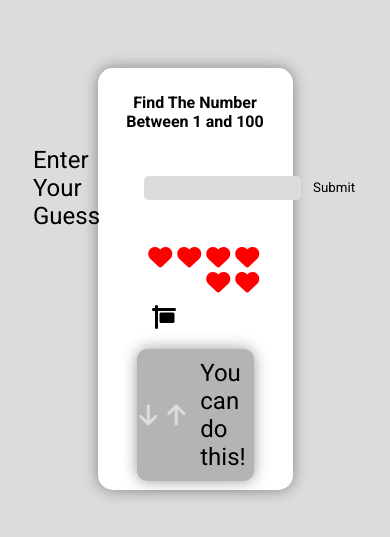
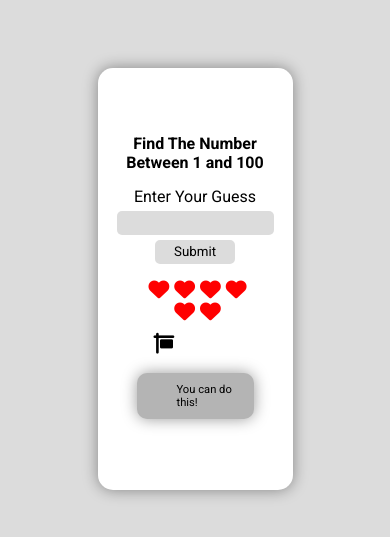
Before and after one commit to Raven-Isaac-Finch/Find-The-Number, a plain HTML site: page index.html in a window 390 px wide. Shown: the part 143-680 px from the top of the page. Drawn offline with Linux system fonts and the light colour scheme.

Commit message:
Responsive Design Added

```diff
--- a/main.js
+++ b/main.js
@@ -37,7 +37,7 @@ submit.addEventListener('click', function() {
         alert("Please Don't Leave the Space Empty");
     } else if (isNaN(userInput.value)) {
         alert("Numbers only please!");
-    } else if (userInput.value > 100 || userInput.value < 1) {
+    } else if (userInput.value > 99 || userInput.value < 1) {
         alert("The Number is between 1 and 100!");
     } else if (userInput.value > randomNumber) {
         lastGuess.innerHTML = `${userInput.value}`;
@@ -55,7 +55,7 @@ submit.addEventListener('click', function() {
         checkIfDead();
     } else if (userInput.value === randomNumber) {
         lastGuess.innerHTML = `${userInput.value}`;
-        feedbackText.innerHTML = 'You win! Good Job!';
+        feedbackText.innerHTML = 'Good Job!';
         console.log(lifeCount);
         feedbackContainer.className = 'youWin-container';
         upArrow.className = 'fa-solid fa-arrow-up arrow-disabled';
@@ -74,7 +74,7 @@ submit.addEventListener('click', function() {
 
 function checkIfDead() {
     if (lifeCount === 0) {
-        feedbackText.innerHTML = 'You lose! Try again!';
+        feedbackText.innerHTML = `You lose! It was ${randomNumber}.`;
         feedbackContainer.className = 'youLose-container';
         upArrow.className = 'fa-solid fa-arrow-up arrow-disabled';
         downArrow.className = 'fa-solid fa-arrow-down arrow-disabled';
--- a/style.css
+++ b/style.css
@@ -44,6 +44,7 @@ body {
     align-items: center;
     font-size: 1.5rem;
     margin-bottom: 15px;
+    width: 66%;
 }
 
 #guess {
@@ -183,6 +184,76 @@ body {
     margin: 0 10px;
 }
 
+@media (max-width: 1000px) {
+    #header-container h1 {
+        text-align: center;
+        margin: 15px;
+        font-size: 2rem;
+    }
+    #lastGuess-container {
+        display: flex;
+        justify-content: center;
+        width: 66%;
+    }
+    #heart-container {
+        width: 66%;
+        text-align: center;
+        margin-bottom: 10px;
+    }
+    #feedback-text {
+        width: 100%;
+        font-size: 0.7rem;
+    }
+    #user-input {
+        flex-direction: column;
+    }
+    #guessLabel {
+        font-size: 1.5rem;
+    }
+    #guess {
+        margin: 5px 0;
+    }
+    #arrow-container {
+        margin-bottom: 20px;
+    }
+}
+
+@media (max-width: 800px) {
+    #header-container h1 {
+        text-align: center;
+        margin: 15px;
+        font-size: 1.5rem;
+    }
+    .fa-heart,
+    .fa-sign-hanging,
+    #lastGuess-text {
+        font-size: 1.3rem;
+    }
+    #lastGuess-container {
+        display: flex;
+        justify-content: center;
+        width: 66%;
+    }
+    #heart-container {
+        width: 66%;
+        text-align: center;
+        margin-bottom: 10px;
+    }
+    #feedback-text {
+        width: 100%;
+        font-size: 0.7rem;
+    }
+    #user-input {
+        flex-direction: column;
+    }
+    #guessLabel {
+        font-size: 1rem;
+    }
+    #guess {
+        margin: 5px 0;
+    }
+}
+
 @media (max-width: 600px) {
     #header-container h1 {
         text-align: center;
@@ -192,7 +263,7 @@ body {
     .fa-heart,
     .fa-sign-hanging,
     #lastGuess-text {
-        font-size: 1.5rem;
+        font-size: 1.3rem;
     }
     #lastGuess-container {
         display: flex;
@@ -201,7 +272,28 @@ body {
     }
     #heart-container {
         width: 66%;
-        text-align: right;
+        text-align: center;
         margin-bottom: 10px;
     }
+    .arrow-disabled,
+    .arrow-enabled {
+        display: none;
+    }
+    .arrow-disabled::before,
+    .arrow-enabled::before {
+        display: none;
+    }
+    #feedback-text {
+        width: 100%;
+        font-size: 0.7rem;
+    }
+    #user-input {
+        flex-direction: column;
+    }
+    #guessLabel {
+        font-size: 1rem;
+    }
+    #guess {
+        margin: 5px 0;
+    }
 }
```
